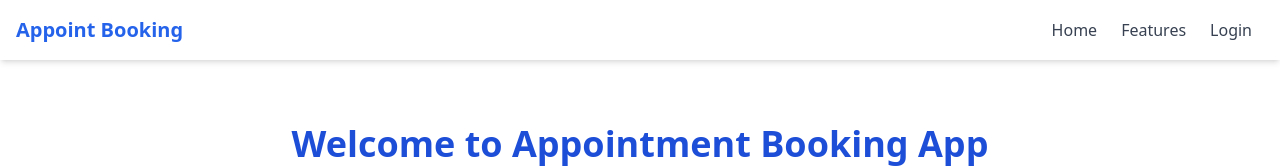
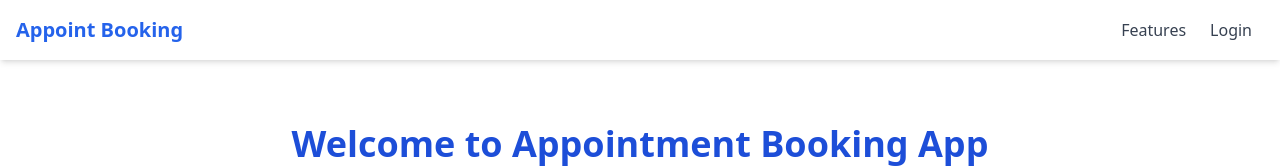
Before and after one commit to Nichu055/Appointment-Booking-App, a React (Vite) app: page / in a window 1280 px wide. Shown: the top 168 px of the page. Built offline with nearby package versions, Linux system fonts and the light colour scheme.

Commit message:
commented-out Home link from Navbar component

```diff
--- a/src/components/Navbar.tsx
+++ b/src/components/Navbar.tsx
@@ -9,7 +9,7 @@ const Navbar = () => {
         <span className="text-xl font-bold text-blue-600">Appoint Booking</span>
         {/* Desktop links */}
         <div className="hidden md:flex">
-          <a href="#" className="text-gray-700 hover:text-blue-600 px-3">Home</a>
+          {/* <a href="#" className="text-gray-700 hover:text-blue-600 px-3">Home</a> */}
           <a href="#" className="text-gray-700 hover:text-blue-600 px-3">Features</a>
           <a href="#" className="text-gray-700 hover:text-blue-600 px-3">Login</a>
         </div>
@@ -27,7 +27,7 @@ const Navbar = () => {
         {/* Mobile dropdown */}
         {menuOpen && (
           <div className="md:hidden absolute right-4 top-full w-40 bg-white rounded shadow px-4 py-2 z-10">
-            <a href="#" className="block text-gray-700 hover:text-blue-600 py-2">Home</a>
+            {/* <a href="#" className="block text-gray-700 hover:text-blue-600 py-2">Home</a> */}
             <a href="#" className="block text-gray-700 hover:text-blue-600 py-2">Features</a>
             <a href="#" className="block text-gray-700 hover:text-blue-600 py-2">Login</a>
           </div>
```
